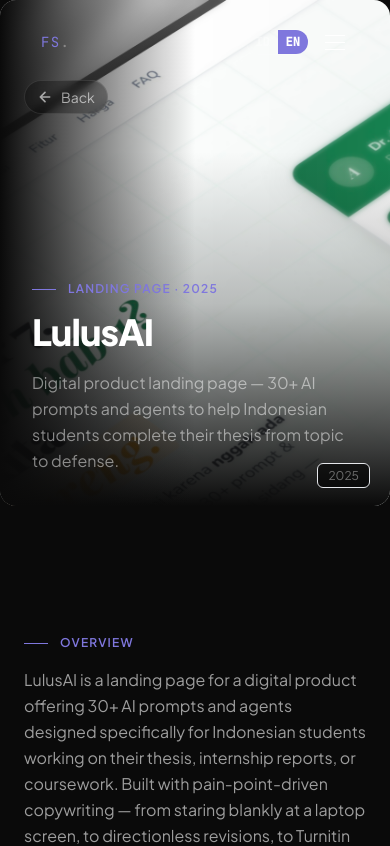
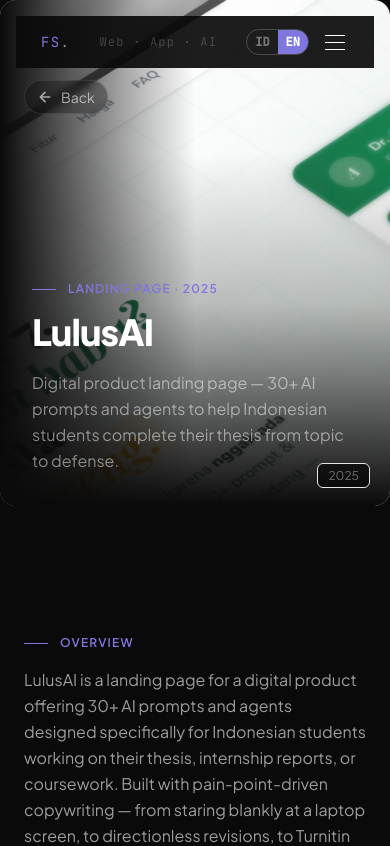
Before and after one commit to ferdyan123/ferdyan-portfolio, a Next.js app: page /projects/lulusai in a window 390 px wide. Shown: the top 846 px of the page. Built offline with nearby package versions, Linux system fonts and the light colour scheme.

Commit message:
fix: Navbar mobile dropdown solid bg, no orb bleed

```diff
--- a/components/Navbar.jsx
+++ b/components/Navbar.jsx
@@ -36,7 +36,7 @@
       const widthPx = lerp(startW, endW, ep)
       const paddingV = lerp(12, 10, ep)
       const paddingH = lerp(24, 16, ep)
-      const bgAlpha = lerp(0, 0.8, ep)
+      const bgAlpha = lerp(0, 0.85, ep)
       const blurVal = lerp(0, 24, ep)
       const borderR = lerp(0, 139, ep)
       const borderG = lerp(0, 92, ep)
@@ -48,7 +48,6 @@
       const insetA = lerp(0, 0.1, ep)
 
       wrap.style.width = widthPx + 'px'
-      nav.style.background = 'rgba(10,10,10,' + bgAlpha + ')'
       nav.style.backdropFilter = 'blur(' + blurVal + 'px)'
       nav.style.WebkitBackdropFilter = 'blur(' + blurVal + 'px)'
       nav.style.border = '1px solid rgba(' + borderR + ',' + borderG + ',' + borderB + ',' + borderA + ')'
@@ -102,17 +101,17 @@
         <nav
           ref={navRef}
           style={{
-            background: 'transparent',
+            background: 'rgba(10,10,10,0.92)',
             border: '1px solid transparent',
             borderRadius: '0px',
             boxShadow: 'none',
             transform: 'translateY(0px) scale(1)',
-            padding: '12px 24px',
+            padding: '12px 20px',
             transition: 'none',
-            willChange: 'transform, box-shadow, border-radius, background, border',
+            willChange: 'transform, box-shadow, border-radius, border',
           }}
         >
-          {/* Top row */}
+          {/* Top bar */}
           <div className="flex items-center justify-between gap-2">
 
             {/* Logo */}
@@ -123,7 +122,7 @@
               FS<span className="text-muted">.</span>
             </a>
 
-            {/* Nav links — desktop only, center */}
+            {/* Desktop nav links — center */}
             <div className="hidden md:flex items-center gap-1 flex-1 justify-center">
               {t.nav.links.map(function(link) {
                 return (
@@ -140,7 +139,12 @@
               })}
             </div>
 
-            {/* Right side — desktop */}
+            {/* Mobile center — tagline singkat */}
+            <span className="flex md:hidden flex-1 justify-center text-xs text-white/20 font-mono tracking-widest truncate px-3">
+              Web · App · AI
+            </span>
+
+            {/* Desktop right */}
             <div className="hidden md:flex items-center gap-2 flex-shrink-0">
               <button
                 onClick={toggleLang}
@@ -162,7 +166,7 @@
             </div>
 
             {/* Mobile right: lang toggle + hamburger */}
-            <div className="flex md:hidden items-center gap-3">
+            <div className="flex md:hidden items-center gap-3 flex-shrink-0">
               <button
                 onClick={toggleLang}
                 aria-label="Toggle language"
@@ -184,33 +188,35 @@
             </div>
           </div>
 
-          {/* Mobile menu dropdown */}
-          <div className={'md:hidden overflow-hidden transition-all duration-300 ' + (menuOpen ? 'max-h-80 mt-4' : 'max-h-0')}>
-            <div className="flex flex-col gap-1 pb-2">
+          {/* Mobile dropdown — solid background biar orb Hero ga tembus */}
+          {menuOpen && (
+            <div className="md:hidden mt-3 rounded-2xl overflow-hidden" style={{ background: 'rgba(10,10,10,0.98)', border: '1px solid rgba(255,255,255,0.08)' }}>
+              <div className="flex flex-col py-2">
                 {t.nav.links.map(function(link) {
                   return (
                     <a
                       key={link.href}
                       href={link.href}
                       onClick={function() { setMenuOpen(false) }}
-                    className="text-sm text-muted hover:text-white transition-colors py-2 px-1 border-b border-white/5"
+                      className="text-sm text-white/60 hover:text-white hover:bg-white/5 transition-colors px-5 py-3"
                     >
                       {link.label}
                     </a>
                   )
                 })}
-              <div className="pt-3">
+                <div className="mx-5 my-3 pt-3 border-t border-white/8">
                   <a
                     href={formatWhatsApp(siteConfig.whatsapp, siteConfig.whatsappMessage)}
                     target="_blank"
                     rel="noopener noreferrer"
-                  className="inline-flex items-center gap-2 px-4 py-2 rounded-full border border-accent/40 text-sm text-accent"
+                    className="inline-flex items-center gap-2 px-5 py-2.5 rounded-full bg-accent text-white text-sm font-medium w-full justify-center"
                   >
                     {t.nav.hireMe}
                   </a>
                 </div>
               </div>
             </div>
+          )}
         </nav>
       </div>
     </div>
```
Lines whose indentation alone changed are shown as unchanged.
